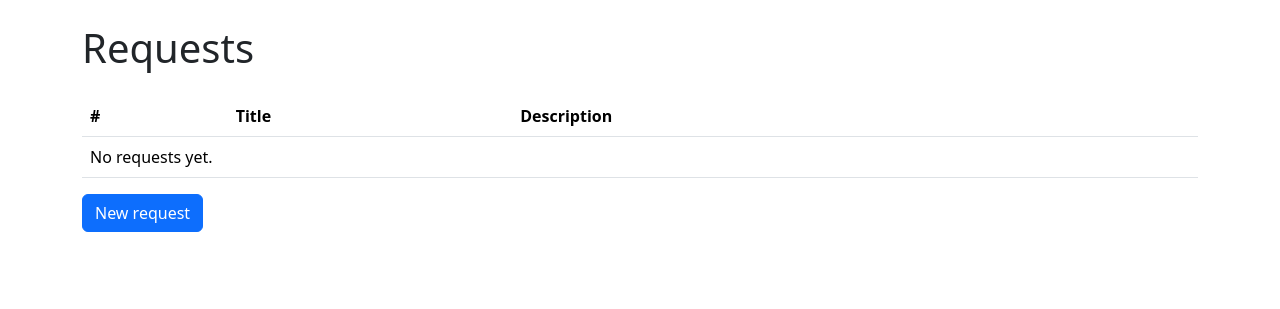
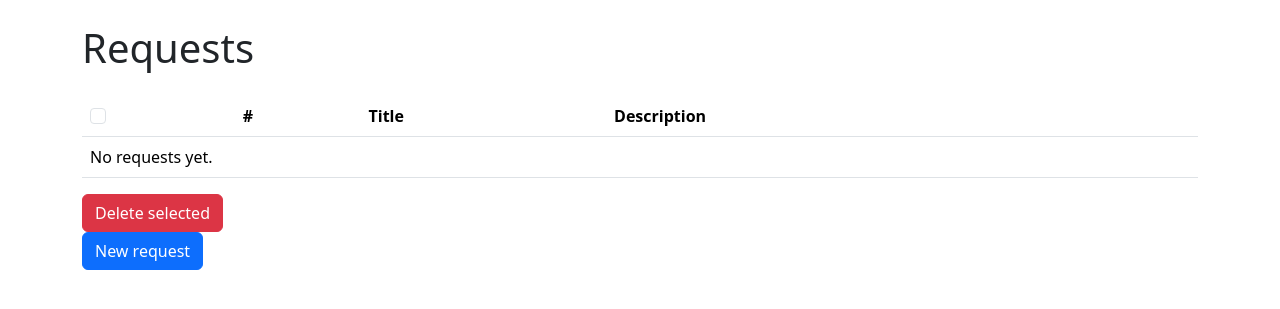
Before and after one commit to Sanjhay12/SEG-SGT-Mini-Task, a Django app: page / in a window 1280 px wide. Shown: the part 56-365 px from the top of the page. Run offline with Django 5.2, Linux system fonts and the light colour scheme; data that the repository does not hold is empty.

Commit message:
Add bulk select and delete

```diff
--- a/tracker/templates/request_list.html
+++ b/tracker/templates/request_list.html
@@ -3,9 +3,16 @@
 {% block heading %}Requests{% endblock %}
 
 {% block content %}
+
+<form method="post" action="{% url 'bulk_delete_request' %}"
+      onsubmit="return confirm('Delete the selected requests?')">
+  {% csrf_token %}
+
   <table class="table table-hover">
     <thead>
       <tr>
+
+        <th><input type="checkbox" id="select-all" class="form-check-input"></th>
         <th>#</th>
         <th>Title</th>
         <th>Description</th>
@@ -15,6 +22,11 @@
     <tbody>
       {% for request in requests %}
         <tr>
+
+          <td>
+            <input type="checkbox" name="selected" value="{{ request.pk }}"
+                   class="form-check-input row-checkbox">
+          </td>
           <td>{{ request.pk }}</td>
           <td><a href="{% url 'view_request' request.pk %}">{{ request.title }}</a></td>
           <td>{{ request.description|truncatechars:80 }}</td>
@@ -25,10 +37,19 @@
           </td>
         </tr>
       {% empty %}
-      <tr><td colspan="4">No requests yet.</td></tr>
+        <tr><td colspan="5">No requests yet.</td></tr>
       {% endfor %}
     </tbody>
   </table>
 
+  <button type="submit" class="btn btn-danger">Delete selected</button>
+</form>
+
 <a class="btn btn-primary" href="{% url 'create_request' %}">New request</a>
+
+<script>
+  document.getElementById("select-all").addEventListener("change", function () {
+    document.querySelectorAll(".row-checkbox").forEach(cb => cb.checked = this.checked);
+  });
+</script>
 {% endblock %}
--- a/tracker/urls.py
+++ b/tracker/urls.py
@@ -8,4 +8,5 @@ urlpatterns = [
     path('requests/<int:pk>/', views.view_request, name='view_request'),
     path('requests/<int:pk>/edit/', views.update_request, name='update_request'),
     path('requests/<int:pk>/delete/', views.delete_request, name='delete_request'),
+    path('requests/bulk_delete/', views.bulk_delete_request, name='bulk_delete_request'),
 ]
--- a/tracker/views.py
+++ b/tracker/views.py
@@ -36,3 +36,8 @@ def delete_request(request, pk):
         service_request.delete()
         return redirect('list_request')
     return render(request, 'request_confirm_delete.html', {'service_request': service_request})
+
+def bulk_delete_request(request):
+    ids = request.POST.getlist("selected")
+    Request.objects.filter(id__in=ids).delete()
+    return redirect('list_request')
```
Lines whose indentation alone changed are shown as unchanged.
